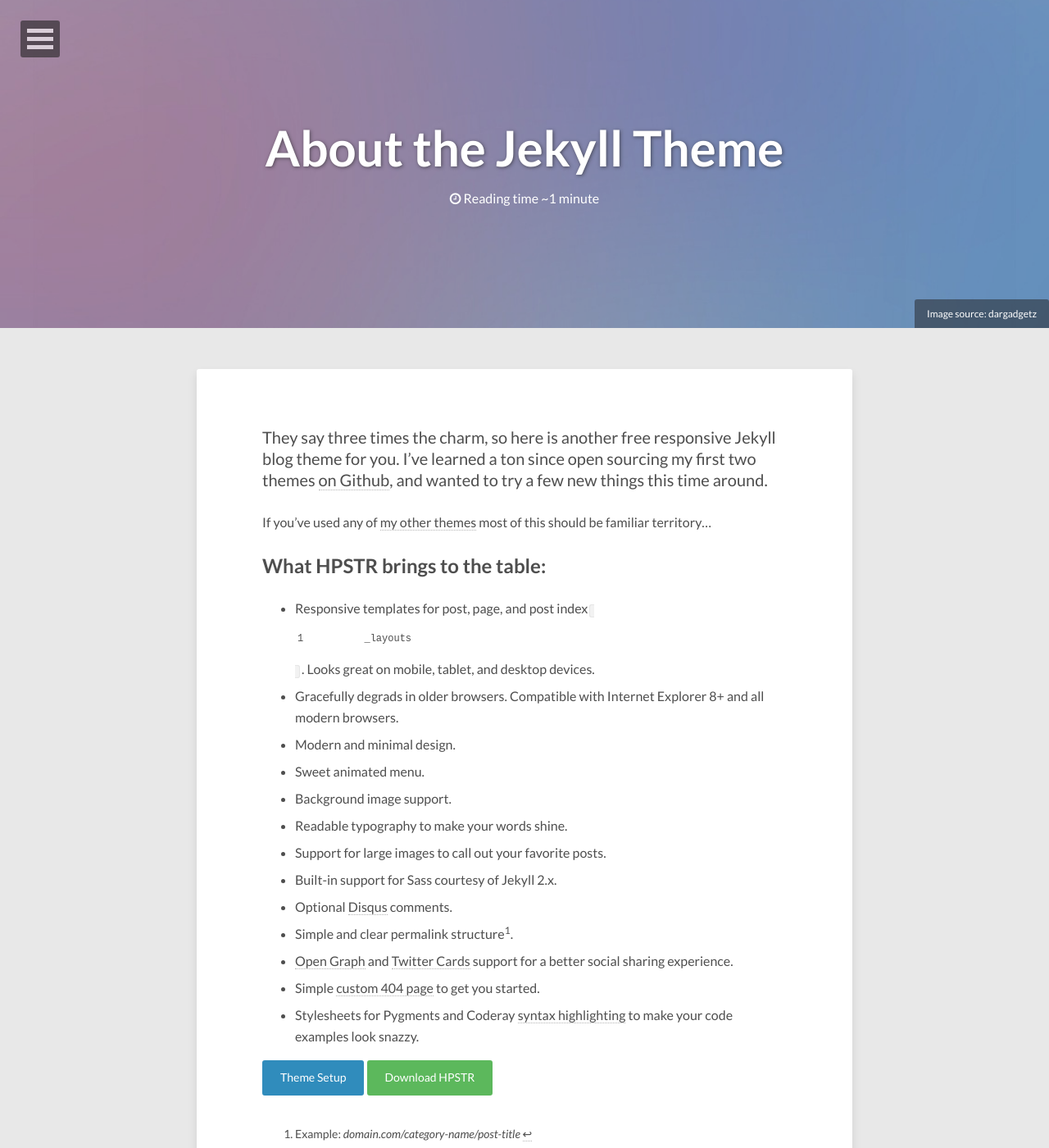
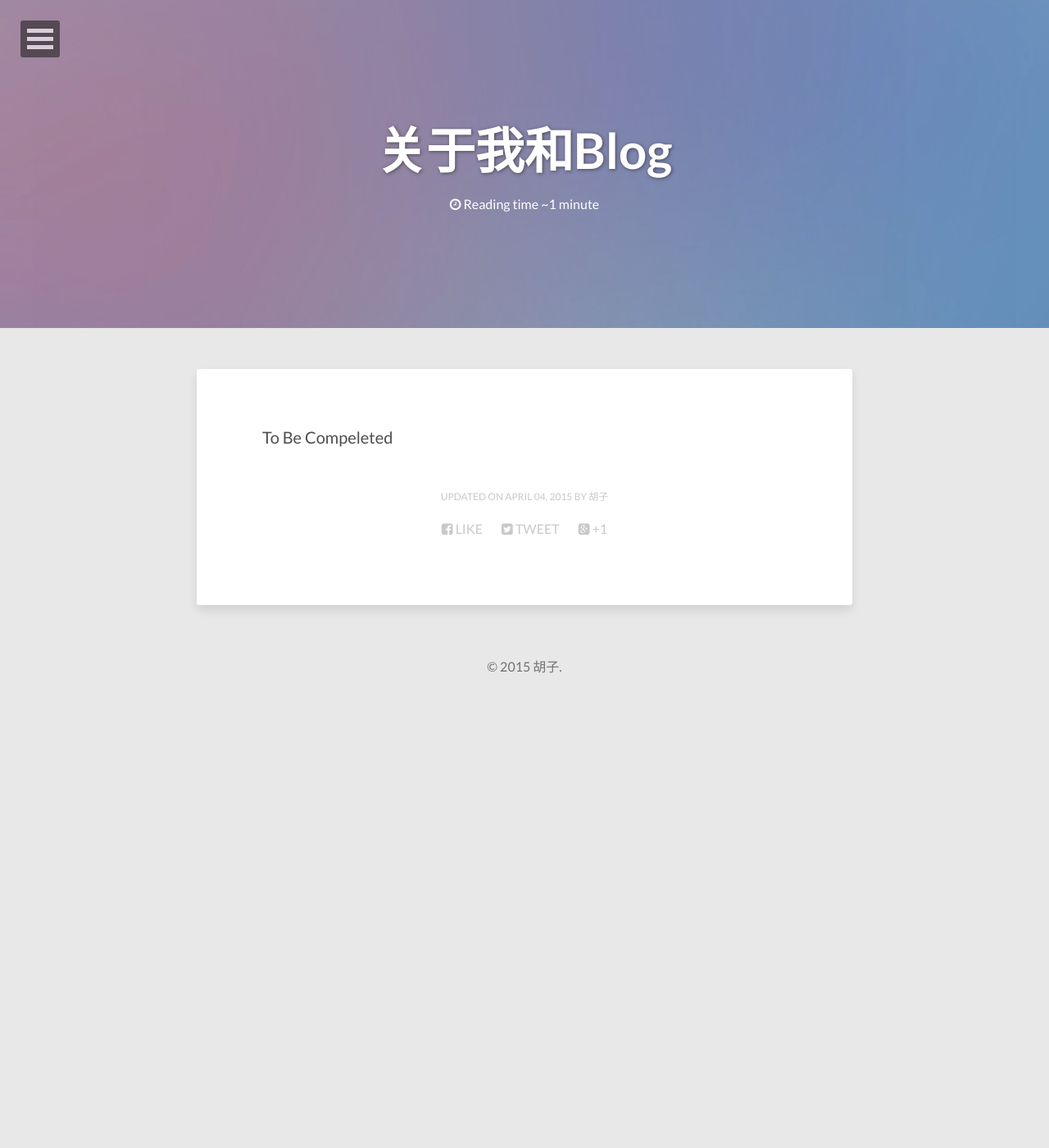
Before and after one commit to bighuzi/bighuzi.github.io, a Jekyll site: the page built from about/index.md, in a window 1280 px wide and 1400 px high. Shown: the whole window at 82% size. Built offline with Jekyll 4.4.1, drawn with Linux system fonts in a browser that asks for light colours; nearby versions of some CDN libraries; some of the changed text lies outside the part shown.

Commit message:
my info
more info

```diff
--- a/_config.yml
+++ b/_config.yml
@@ -1,5 +1,5 @@
-title:            胡子的博客
-description:      胡子用来脑洞的地方.
+title:            SET THEORY
+description:      胡子用来开脑洞的地方.
 disqus_shortname: hpstrtheme
 reading_time:     true
 words_per_minute: 200
--- a/_includes/footer.html
+++ b/_includes/footer.html
@@ -1 +1 @@
-<span>&copy; {{ site.time | date: '%Y' }} {{ site.owner.name }}. Powered by <a href="http://jekyllrb.com" rel="nofollow">Jekyll</a> using the <a href="http://mademistakes.com/hpstr/" rel="notfollow">HPSTR Theme</a>.</span>
+<span>&copy; {{ site.time | date: '%Y' }} {{ site.owner.name }}.</span>
--- a/about/index.md
+++ b/about/index.md
@@ -1,34 +1,9 @@
 ---
 layout: page
-title: About the Jekyll Theme
+title: 关于我和Blog
 image:
   feature: abstract-5.jpg
-  credit: dargadgetz
-  creditlink: http://www.dargadgetz.com/ios-7-abstract-wallpaper-pack-for-iphone-5-and-ipod-touch-retina/
 comments: false
-modified: 2014-12-24
+modified: 2015-04-04
 ---
-
-They say three times the charm, so here is another free responsive Jekyll blog theme for you. I've learned a ton since open sourcing my first two themes [on Github](http://github.com/mmistakes), and wanted to try a few new things this time around.
-
-If you've used any of [my other themes](http://mademistakes.com/work/jekyll-themes/) most of this should be familiar territory...
-
-## What HPSTR brings to the table:
-
-* Responsive templates for post, page, and post index `_layouts`. Looks great on mobile, tablet, and desktop devices.
-* Gracefully degrads in older browsers. Compatible with Internet Explorer 8+ and all modern browsers.
-* Modern and minimal design.
-* Sweet animated menu.
-* Background image support.
-* Readable typography to make your words shine.
-* Support for large images to call out your favorite posts.
-* Built-in support for Sass courtesy of Jekyll 2.x.
-* Optional [Disqus](http://disqus.com) comments.
-* Simple and clear permalink structure[^1].
-* [Open Graph](https://developers.facebook.com/docs/opengraph/) and [Twitter Cards](https://dev.twitter.com/docs/cards) support for a better social sharing experience.
-* Simple [custom 404 page]({{ site.url }}/404.html) to get you started.
-* Stylesheets for Pygments and Coderay [syntax highlighting]({{ site.url }}/code-highlighting-post/) to make your code examples look snazzy.
-
-<div markdown="0"><a href="{{ site.url }}/theme-setup/" class="btn btn-info">Theme Setup</a> <a href="https://github.com/mmistakes/hpstr-jekyll-theme" class="btn btn-success">Download HPSTR</a></div>
-
-[^1]: Example: *domain.com/category-name/post-title*
+To Be Compeleted
```
Also changed, not shown: index.html (+3 -5 lines), theme-setup/index.md (deleted, +0 -290 lines), README.md (deleted), images/3953273590_704e3899d5_m.jpg (deleted), images/hpstr-jekyll-theme-preview.jpg (deleted), images/twitter-card-summary-large-image.jpg (deleted), 1 other file.
